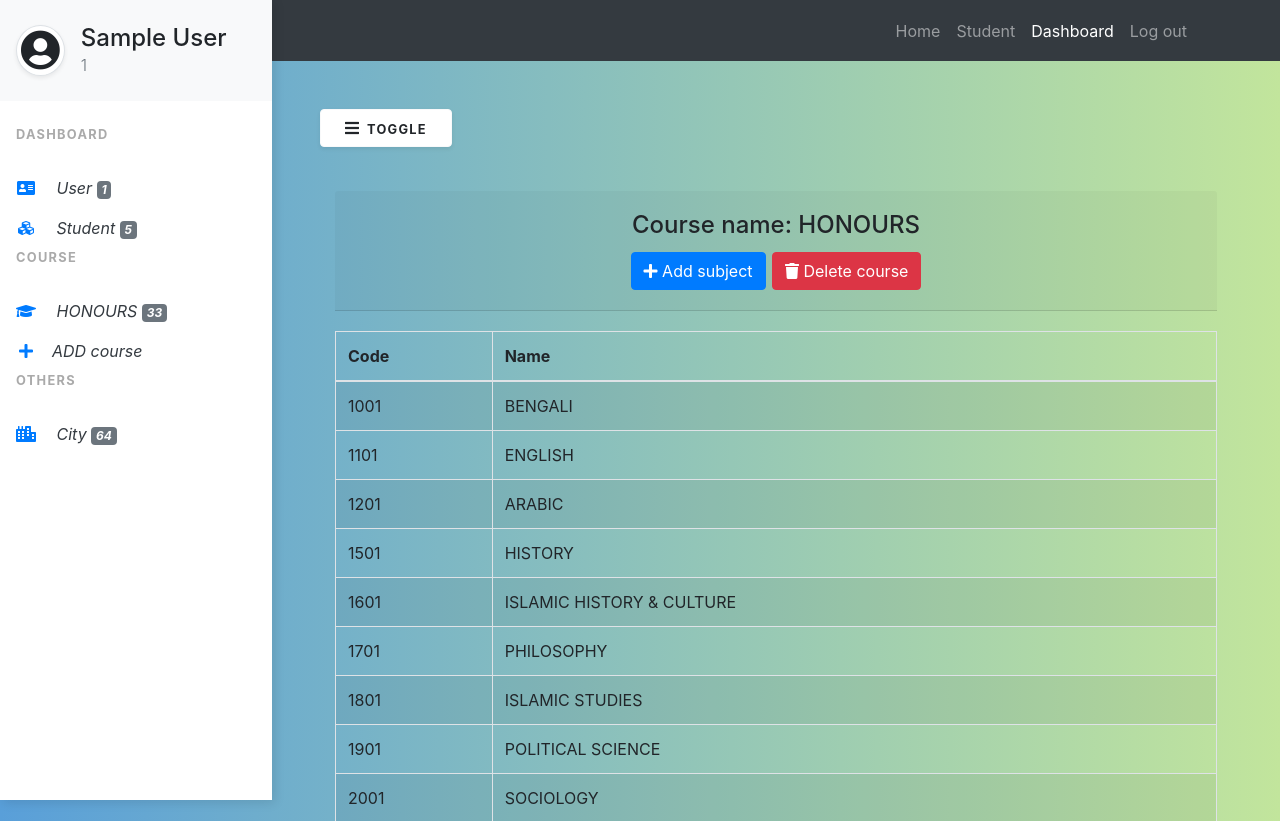
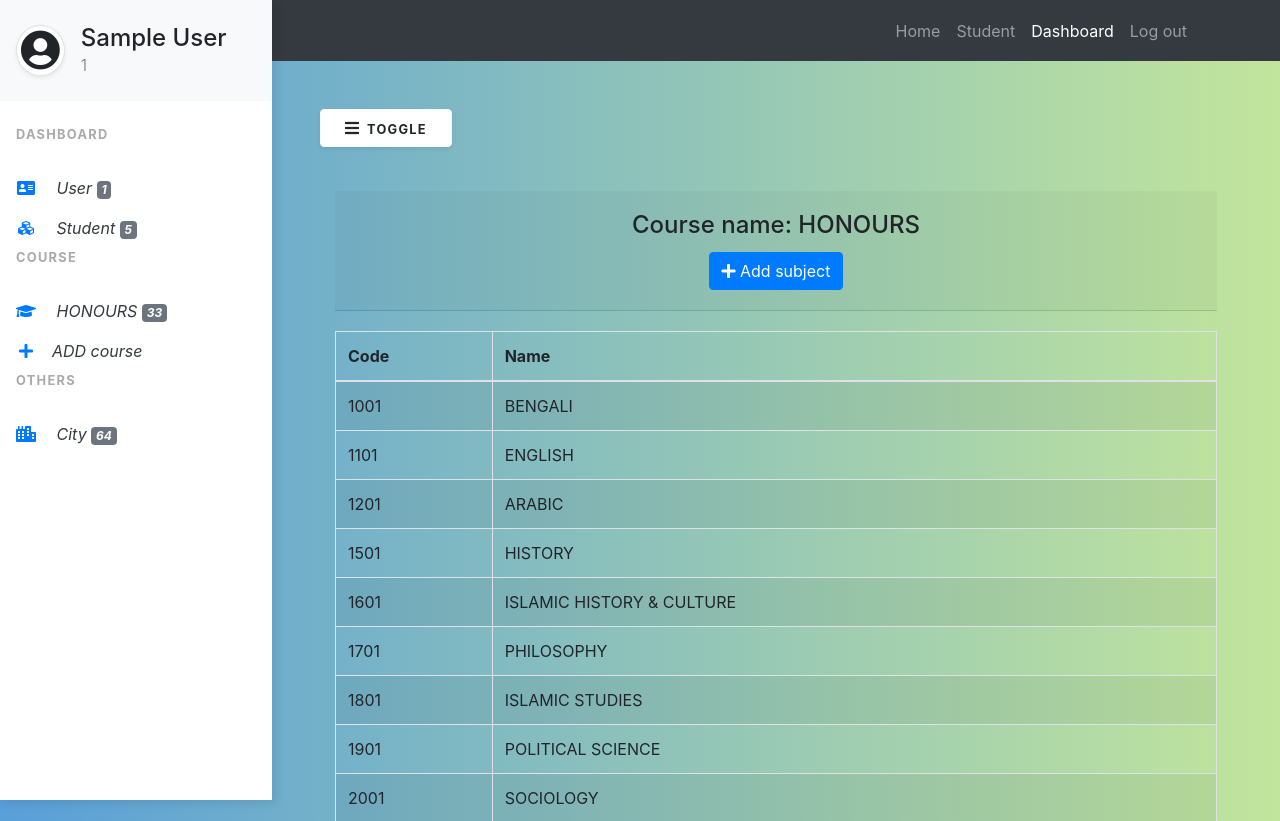
Before and after one commit to rakibhoossain/enrol, a PHP site: page /index.php?page=dashboard&admin=course&name=HONOURS in a window 1280 px wide. Shown: the top 821 px of the page. Run offline with PHP 8.4, Linux system fonts and the light colour scheme; the visitor is signed in with stand-in values (Sample User, id 1); data comes from the database, SQL or seed files in the repository; some libraries are stand-ins or nearby versions.

Commit message:
Update course.php

```diff
--- a/admin/course.php
+++ b/admin/course.php
@@ -14,7 +14,14 @@ if( isset($_GET['admin']) && isset($_GET['name']) ) {
             <h4 class="card-title mt-2 text-center">Course name: <?php echo $cls;?></h4>
             <h4 class="text-center">
               <button  class="btn btn-primary" id="add_subject" val="<?php echo $cls;?>"><i class="fas fa-plus"></i> Add subject</button>
-              <button  class="btn btn-danger" id="delete_course" val="<?php echo $cls;?>"><i class="fas fa-trash"></i> Delete course</button>
+                            <?php
+                if(session_id() == '' || !isset($_SESSION)) {
+                  session_start();
+                }
+                if ($_SESSION['designation'] == 'admin' ) {
+                  echo '<button  class="btn btn-danger" id="delete_course" val="<?php echo $cls;?>"><i class="fas fa-trash"></i> Delete course</button>';
+                }
+              ?>
             </h4>
           </header>
           <article>
```
